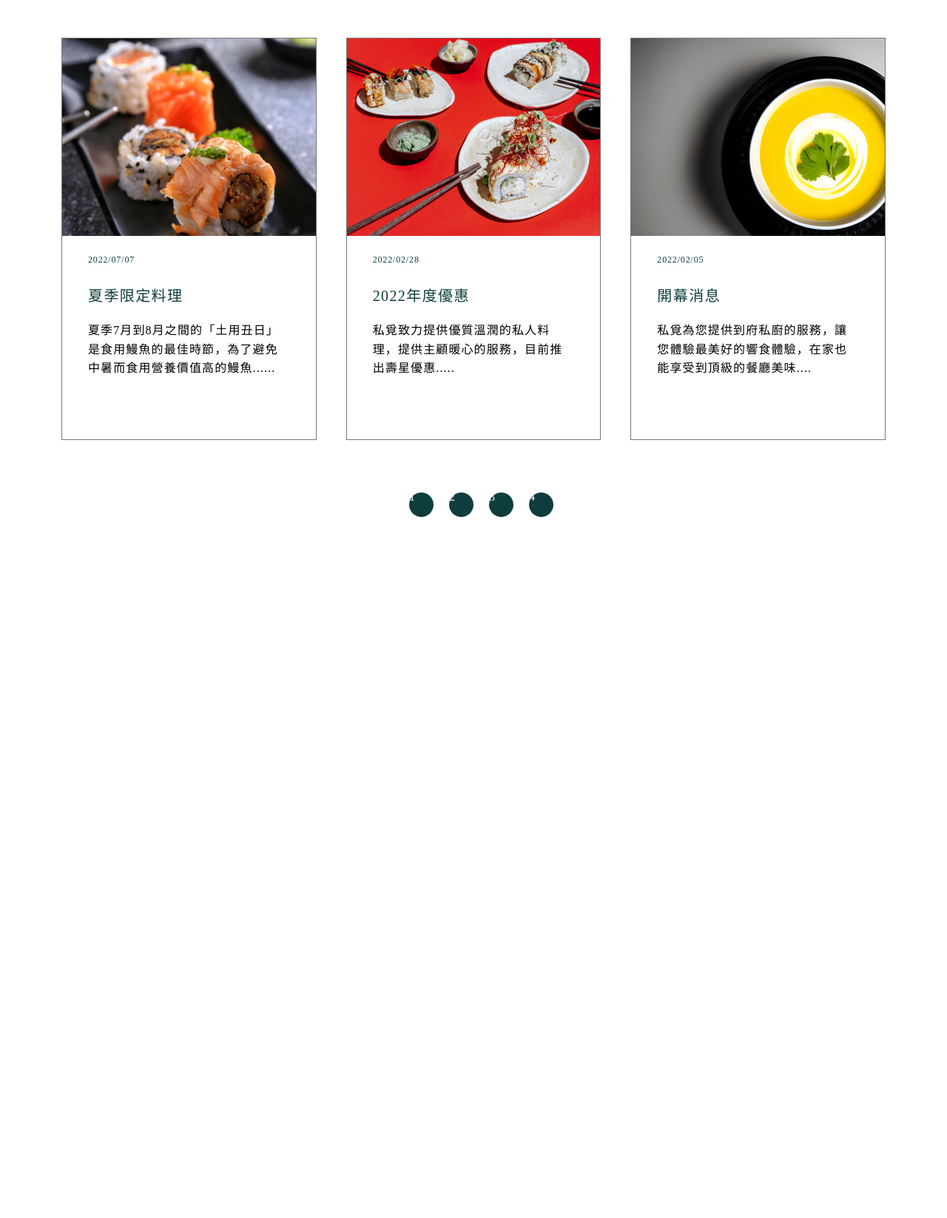
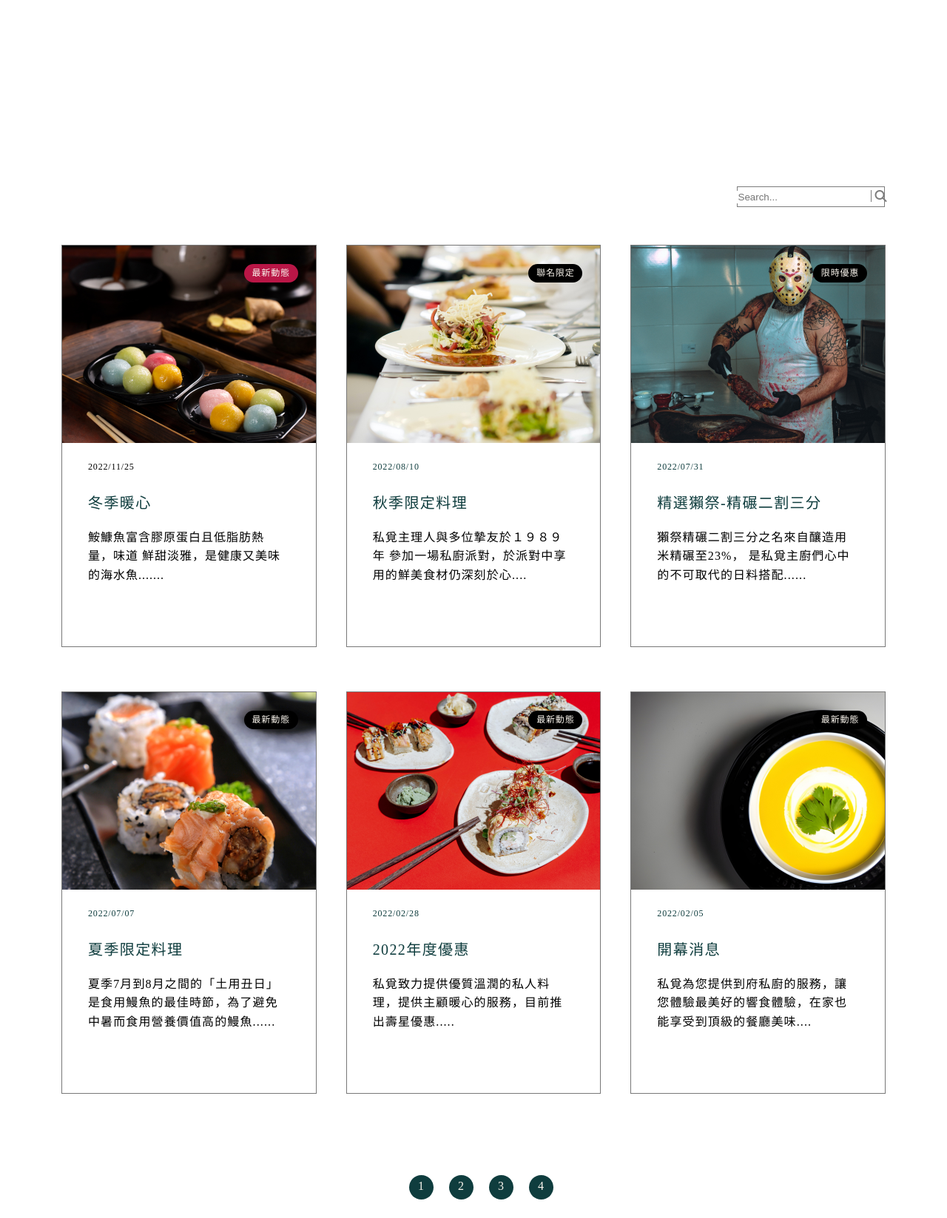
Before and after one commit to AZH0823/-SMEET_ProjInIt, a PHP site: page /news.html in a window 1280 px wide. Shown: the part 1261-2908 px from the top of the page at 74% size. Before the commit the page ends 1960 px from the top, so only its background shows below. Run offline with PHP 8.4, Linux system fonts and the light colour scheme; style sheets or scripts are compiled from the project's sources.

Commit message:
從本地端搬家搬到gulp環境，新增news、newsDetail html及scss(1280px、428px) pad還沒做

```diff
--- a/src/news.html
+++ b/src/news.html
@@ -1,4 +1,16 @@
 <!DOCTYPE html>
+<html lang="en">
+  <head>
+    @@include('layout/meta.html', {
+      "title": "私覓SMEET-最新動態",
+    })
+    <link
+      rel="stylesheet"
+      href="https://cdnjs.cloudflare.com/ajax/libs/font-awesome/6.2.1/css/all.min.css"
+    />
+    <link rel="stylesheet" href="./css/style.css" />
+  </head>
+  <!DOCTYPE html>
 <html lang="en">
   <head>
     <meta charset="UTF-8" />
@@ -12,17 +24,18 @@
     <title>最新動態</title>
   </head>
   <body>
+
+    <!-- @@include('layout/header_01.html') -->
+
     <!-- Navigation-->
 
     <!-- banner component  -->
-    <div class="fulid_wrapper">
-      <div class="news">
-        <div class="banner_container_item p">
-          <h1 class="green-1">NEWS</h1>
-        </div>
-        <div class="banner_container_item">
-          <img src="./img/news_img/news_headbanner.jpg" alt="" />
-        </div>
+    <div class="banner">
+      <div class="fulid_wrapper">
+        <h1 class="green-1">NEWS</h1>
+      </div>
+      <div class="banner_container">
+        <img src="./img/news_img/news_headbanner.jpg" alt="" />
       </div>
     </div>
 
@@ -46,11 +59,12 @@
         <div class="content_grid_item one">
           <a href="#"></a>
           <div class="content_hidden">
+            <span class="item_mark font12 Camel-3">最新動態</span>
             <img src="./img/news_img/news_post1.jpg" alt="" />
           </div>
           <p class="font12">2022/11/25</p>
           <h6 class="green-1">冬季暖心</h6>
-          <p class="font16 news_item">
+          <p class="news_item">
             鮟鱇魚富含膠原蛋白且低脂肪熱量，味道
             鮮甜淡雅，是健康又美味的海水魚.......
           </p>
@@ -58,6 +72,7 @@
         <div class="content_grid_item two">
           <a href="#"></a>
           <div class="content_hidden">
+            <span class="item_mark font12 Camel-3 diff">聯名限定</span>
             <img src="./img/news_img/news_post2.jpg" alt="" />
           </div>
           <p class="font12 green-1">2022/08/10</p>
@@ -70,6 +85,7 @@
         <div class="content_grid_item three">
           <a href="#"></a>
           <div class="content_hidden">
+            <span class="item_mark font12 Camel-3 diff">限時優惠</span>
             <img src="./img/news_img/news_post3.jpg" alt="" />
           </div>
           <p class="font12 green-1">2022/07/31</p>
@@ -82,6 +98,7 @@
         <div class="content_grid_item four">
           <a href="#"></a>
           <div class="content_hidden">
+            <span class="item_mark font12 Camel-3 diff">最新動態</span>
             <img src="./img/news_img/news_post4.jpg" alt="" />
           </div>
           <p class="font12 green-1">2022/07/07</p>
@@ -93,6 +110,7 @@
         <div class="content_grid_item five">
           <a href="#"></a>
           <div class="content_hidden">
+            <span class="item_mark font12 Camel-3 diff">最新動態</span>
             <img src="./img/news_img/news_post5.jpg" alt="" />
           </div>
           <p class="font12 green-1">2022/02/28</p>
@@ -104,6 +122,7 @@
         <div class="content_grid_item six">
           <a href="#"></a>
           <div class="content_hidden">
+            <span class="item_mark font12 Camel-3 diff">最新動態</span>
             <img src="./img/news_img/news_post6.jpg" alt="" />
           </div>
           <p class="font12 green-1">2022/02/05</p>
@@ -124,5 +143,7 @@
         <li><a href="#" class="Camel-3 font_light">4</a></li>
       </ul>
     </div>
+
+    <!-- @@include('layout/footer.html') -->
   </body>
 </html>
--- a/src/sass/component/_banner.scss
+++ b/src/sass/component/_banner.scss
@@ -1,27 +1,16 @@
 /*banner component*/
+.banner {
+  .fulid_wrapper {
+    & h1 {
+      margin: 161px 0 37px 88px;
 
       @include mobile {
-    .news.wrapper {
-      .banner_container_item {
-        & h1 {
         margin: 80px 0px 29px 11px;
       }
     }
-    }
-  }
-
-  .news.wrapper {
-    .banner_container_item {
-      &.f {
-        display: flex;
-        justify-content: flex-start;
-      }
-      & h1 {
-        margin: 161px 0 37px 88px;
-      }
 
     & img {
-        min-width: 100%;
+      min-width: 1920px;
       height: 365px;
       object-fit: cover;
     }
--- a/src/sass/component/_pageNumber.scss
+++ b/src/sass/component/_pageNumber.scss
@@ -1,23 +1,23 @@
 .news_page.wrapper {
-
   .news_page_ul {
     position: unset;
     display: flex;
     justify-content: center;
-      & li{
-          line-height: 12.5px;
+    li {
+      line-height: 30.5px;
       width: 33px;
       height: 33px;
       border-radius: 100%;
-          background-color: #0F3D3E;
-          margin-left: 21px;
+      background-color: $green-1;
+      margin: 39px 0 25px 21px;
     }
 
-      & li a {
+    li a {
       text-decoration: none;
+      margin-left: 12px;
     }
-      & li a:hover{
-        background-color: #0F3D3E;
+    li a:hover {
+      background-color: $green-1;
     }
   }
 }
--- a/src/sass/page/_news.scss
+++ b/src/sass/page/_news.scss
@@ -1,17 +1,22 @@
 /* search*/
 .wrapper.search_container {
   display: flex;
-    justify-content:flex-end;
-
+  justify-content: flex-end;
+  .test {
+    @extend .green-1;
+  }
   .search {
     width: 200px;
     border: 1px solid #7c7c7c;
     display: flex;
     justify-content: center;
     align-items: center;
-      margin-right: 77px;
+    margin-right: 84px;
     margin-top: 245px;
 
+    @include mobile {
+      margin-right: 100px;
+    }
 
     .search_container_item {
       & input {
@@ -35,7 +40,6 @@
 
 /*------content------*/
 .content.wrapper {
-
   .content_grid {
     display: grid;
     grid-template-columns: repeat(3, 1fr);
@@ -43,6 +47,9 @@
     gap: 30px 40px;
     margin: 51px 83px 71px 83px;
 
+    @include pad() {
+      grid-template-columns: 1fr;
+    }
     @include mobile {
       display: flex;
       flex-direction: column;
@@ -50,29 +57,52 @@
     }
     .content_grid_item {
       overflow: hidden;
+      position: relative;
 
       &:hover {
         cursor: pointer;
       }
-          .content_hidden{
+      .content_hidden {
         height: 267px;
-            overflow:hidden;
+        overflow: hidden;
+
+        .item_mark {
+          position: absolute;
+          top: 25px;
+          right: 24px;
+          z-index: 1;
+          width: 73px;
+          height: 25px;
+          background-color: $red;
+          border-radius: 100px;
+          text-align: center;
+          line-height: 25px;
+        }
+
+        .diff {
+          background-color: #000000;
+        }
       }
       & img {
         height: 267px;
-            object-fit: contain;
+        object-fit: cover;
+        max-width: 100%;
 
-            // @include moblie {
-            //   height: 290px;
-            // }
+        @include mobile {
+          height: 290px;
         }
 
-          & img:hover {
+        @media screen {
+
+        }
+      }
+
+      img:hover {
         transform: scale(1.1);
         transition: 0.8s;
       }
 
-          & p,
+      p,
       h6 {
         padding-top: 23px;
         padding-left: 35px;
--- a/src/sass/page/_newsDetail.scss
+++ b/src/sass/page/_newsDetail.scss
@@ -1,3 +1,83 @@
-.newsDetail{
+.fuild_wrapper {
+    .news_detail {
+      h1 {
+        margin: 158px 0 134px 80px;
 
-}
+        @include mobile {
+          margin: 80px 0px 29px 11px;
+        }
+      }
+    }
+
+    .news_detail_h3 {
+      display: flex;
+      justify-content: space-between;
+      align-items: center;
+      margin: 0px 0 40px 150px;
+      width: 80%;
+      position: relative;
+
+      @include mobile {
+        flex-direction: column;
+        width: unset;
+        margin: unset;
+      }
+
+      h3::before {
+        content: "";
+        background-color: black;
+        position: absolute;
+        width: 1104px;
+        height: 1px;
+        top: 90px;
+        right: -22px;
+
+        @include mobile {
+          background-color: #bababa;
+          width: 365px;
+          right: 30px;
+        }
+
+        @media screen and (max-width:375px) {
+           width: 315px;
+        }
+      }
+    }
+    .news_detail_tiem {
+      text-align: center;
+      img {
+        height: 331px;
+        margin-top: 43px;
+        margin-bottom: 58px;
+
+        @include mobile {
+          height: 110px;
+          margin: 50px 0 20px 0;
+        }
+
+        @media all and (max-width : 375px){
+          height: 100px;
+
+        }
+      }
+    }
+
+    .news_detail_container {
+      margin: 0 auto;
+
+      h4 {
+        padding: 58px 200px 105px;
+        @include mobile {
+          padding: 20px 27px 8px 29px;
+          font-size: 16px;
+        }
+        &::first-letter {
+          font-size: 72px;
+
+          @include mobile {
+            font-size: unset;
+          }
+        }
+      }
+    }
+  }
```
Also changed, not shown: src/newsDetail.html (+38 -0 lines). Lines whose indentation alone changed are shown as unchanged.
